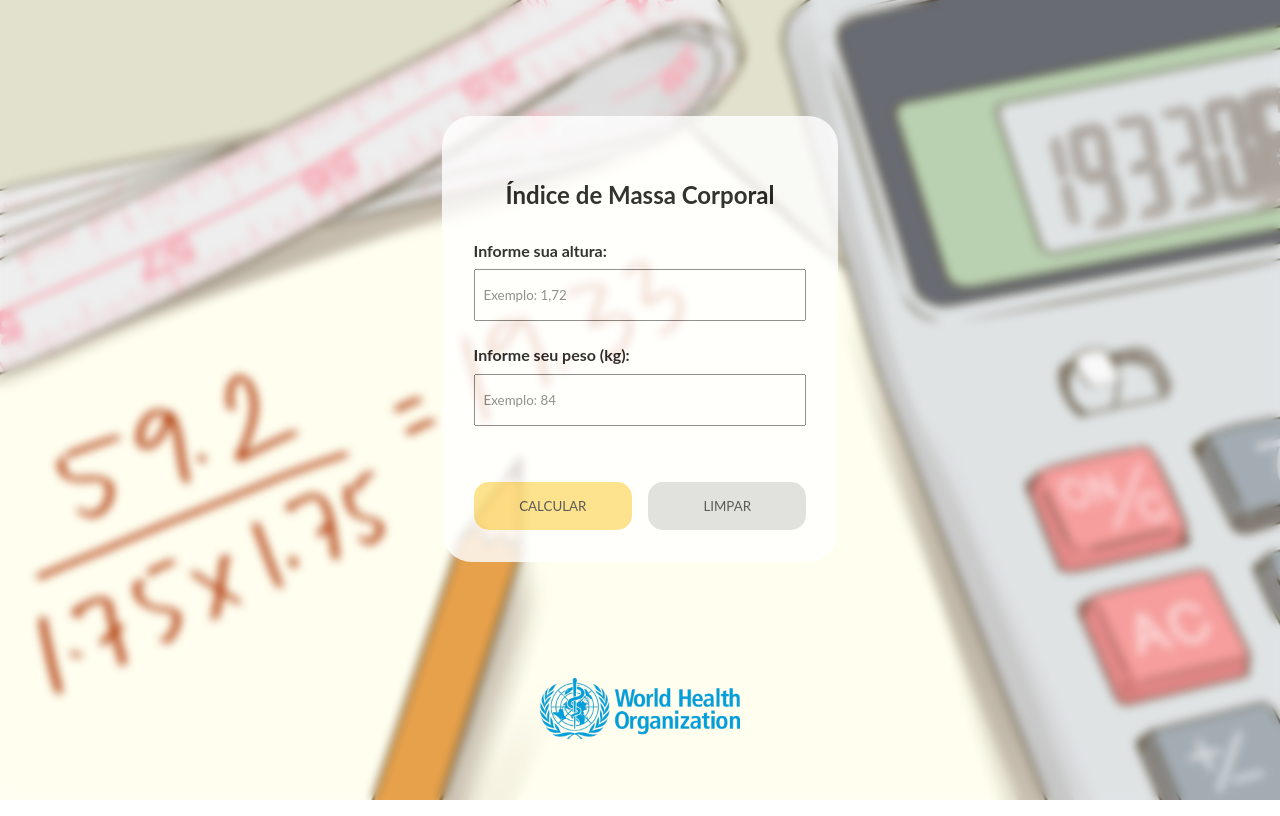
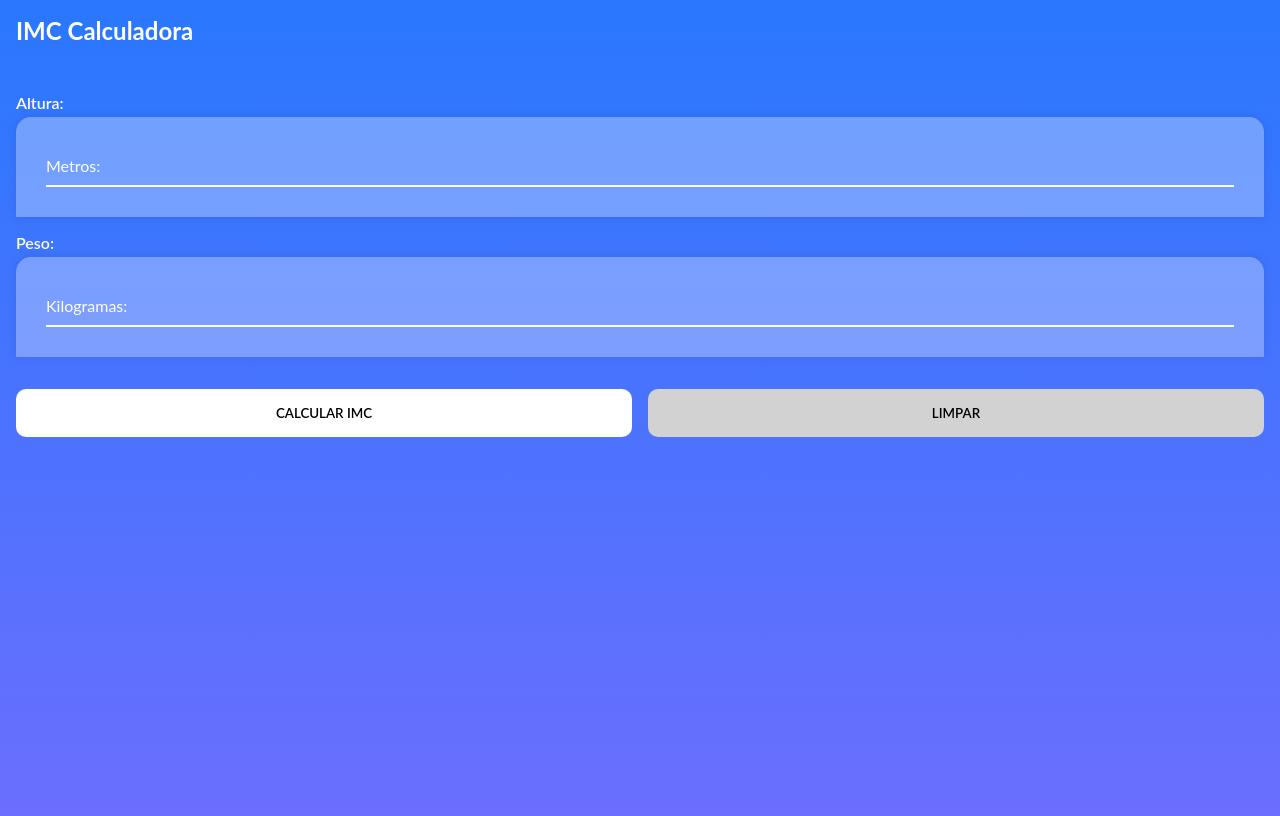
Before and after one commit to jurek-dev/calculadora-imc, a plain HTML site: page index.html in a window 1280 px wide. Drawn offline with Linux system fonts and the light colour scheme.

Commit message:
Layout update

```diff
--- a/css/styles.css
+++ b/css/styles.css
@@ -1,3 +1,5 @@
+/* Global Styles */
+
 * {
     margin: 0;
     padding: 0;
@@ -6,20 +8,9 @@
 }
 
 body {
-    background-image: url("../assets/wallpaper.png");
-    background-size: cover;
-    background-position: center;
-    background-repeat: no-repeat;
-    backdrop-filter: blur(5px);
     min-height: 100vh;
-    display: flex;
-    flex-direction: column;
-    justify-content: center;
-    align-items: center;
-}
-
-header {
-    margin-top: auto;
+    background-image: linear-gradient(#2978fe, #6b6efe);
+    color: #fff;
 }
 
 main {
@@ -31,24 +22,40 @@ footer {
     align-items: center;
 }
 
+/* Class's Styles */
+
+/* Style of Navbar menu */
+.nav-bar {
+    display: flex;
+    justify-content: space-between;
+    margin: 1rem;
+    align-items: center;
+}
+
+.subtitle {
+    margin-top: 1rem;
+    margin-bottom: 0.3rem;
+    font-weight: 600;
+}
+
+.back-button {
+    width: 30px;
+    height: 30px;
+}
+
+/* Hide/Show elements */
 .hide {
     display: none !important;
 }
 
 .container {
     width: 100%;
-    background-color: #fff;
-    padding: 2rem;
-    border-radius: 30px;
-    opacity: 0.8;
+    padding: 1rem;
 }
 
 /* IMC Form */
 
-#calc-container h2 {
-    text-align: center;
-    color: #000;
-    padding: 2rem;
+#calc-container{
 }
 
 .form-inputs {
@@ -66,13 +73,79 @@ footer {
 
 .form-control label {
     font-weight: bold;
-    color: #000;
     margin-bottom: .6rem;
 }
 
 .form-control input {
     padding: 1rem .5rem;
     margin-bottom: .5rem;
+    background: rgba(255, 255, 255, 0.3);
+    outline: none;
+    border: none;
+}
+
+.wrapper {
+    width: 100%;
+    background: rgba(255, 255, 255, 0.3);
+    color: #000;
+    padding: 30px;
+    box-shadow: 0px 0px 10px rgba(0, 0, 0, 0.1);
+    border-radius: 15px 15px 0 0;
+}
+
+.wrapper .input-data {
+    height: 40px;
+    width: 100%;
+    position: relative;
+}
+
+.wrapper .input-data input {
+    height: 100%;
+    width: 100%;
+    border: none;
+    border-bottom: 2px solid white;
+    outline: none;
+    font-size: 17px;
+    background: transparent;
+    color: #fff;
+}
+
+.wrapper .input-data input:focus ~ label,
+.wrapper .input-data input:valid ~ label
+ {
+    transform: translateY(-20px);
+    font-size: 15px;
+}
+
+.wrapper .input-data label {
+    position: absolute;
+    bottom: 12px;
+    left: 0;
+    color: white;
+    pointer-events: none;
+    transition: all 0.3s ease;
+}
+
+.wrapper .input-data .underline {
+    position: absolute;
+    bottom: 0px;
+    height: 2px;
+    width: 100%;
+}
+
+.wrapper .input-data .underline:before {
+    position: absolute;
+    content: "";
+    height: 100%;
+    width: 100%;
+    background: #fff;
+    transform: scaleX(0);
+    transition: transform 0.3s ease;
+}
+
+.wrapper .input-data input:focus ~ .underline:before,
+.wrapper .input-data input:valid ~ .underline:before{
+    transform: scaleX(1);
 }
 
 .action-control {
@@ -85,17 +158,17 @@ footer {
 button {
     text-transform: uppercase;
     padding: 1rem 1.5rem;
-    background-color: #fed455;
+    background-color: #fff;
     border: none;
     color: #000;
-    border-radius: 15px;
+    border-radius: 10px;
     cursor: pointer;
-    opacity: 0.8;
     flex: 1;
+    font-weight: 600;
 }
 
 button:hover {
-    opacity: 1;
+    opacity: 0.8;
 }
 
 #clear-btn {
@@ -109,11 +182,15 @@ button:hover {
     display: flex;
     flex-direction: column;
     padding: 2rem;
+    background-color: #fff;
+    border-radius: 20px;
+    color: #000;
 }
 
 #imc-number {
     font-size: 2.4rem;
     margin-bottom: .6rem;
+    color: #000;
 }
 
 #imc-info {
@@ -160,29 +237,35 @@ button:hover {
 }
 
 .level-1 {
-    color: #009a47;
+    background-image: linear-gradient(#0076ff, #4b6cff);
 }
 
 .level-2 {
-    color: #89c53f;
+    background-image: linear-gradient(#0076ff, #4b6cff);
 }
 
 .level-3 {
-    color: #bcd732;
+    background-image: linear-gradient(#0fe872, #07abbc);
 }
 
 .level-4 {
-    color: #faa419;
+    background-image: linear-gradient(#ffcf1b, #ff6333);
 }
 
 .level-5 {
-    color: #f47622;
+    background-image: linear-gradient(#ff0149, #ff7030);
+}
+
+.category-5 {
+    background-color: #ff0149;
+    border-radius: 10px;
+    padding: .3rem;
 }
 
 .level-6 {
-    color: #d0171f;
+    background-image: linear-gradient(#a1002e, #ce4d11);
 }
 
 .level-7 {
-    color: #231f20;
+    background-image: linear-gradient(#410012, #351100);
 }
--- a/index.html
+++ b/index.html
@@ -4,45 +4,48 @@
     <meta charset="UTF-8">
     <meta http-equiv="X-UA-Compatible" content="IE=edge">
     <meta name="viewport" content="width=device-width, initial-scale=1.0">
-    <title>Calcular IMC</title>
+    <title>IMC Calculadora</title>
     <link rel="stylesheet" href="css/styles.css">
     <link rel="preconnect" href="https://fonts.googleapis.com">
     <link rel="preconnect" href="https://fonts.gstatic.com" crossorigin>
     <link href="https://fonts.googleapis.com/css2?family=Nunito&display=swap" rel="stylesheet">
-    <link rel="shortcut icon" href="assets/favicon.png" type="image/x-icon">
+    <link rel="shortcut icon" href="assets/imc-icon.png" type="image/x-icon">
     <script src="script/scripts.js" defer></script>
+    <script src="https://kit.fontawesome.com/b5bdb8156f.js" crossorigin="anonymous"></script>
 </head>
 <body>
     <header>
+        <nav class="nav-bar">
+            <div id="logo">
+                <h2>IMC Calculadora</h2>
+            </div>
+        </nav>
     </header>
 
     <main>
         <div class="container">
             <div id="calc-container">
-                <h2>Índice de Massa Corporal</h2>
                 <form id="imc-form">
                     <div class="form-inputs">
-                        <div class="form-control">
-                            <label for="height">Informe sua altura:</label>
-                            <input
-                                type="text"
-                                name="height"
-                                id="height"
-                                placeholder="Exemplo: 1,72"
-                            />
+                        <label class="subtitle" for="height">Altura:</label>
+                        <div class="wrapper">
+                            <div class="input-data">
+                                <input type="text" name="height" id="height" required>
+                                <div class="underline"></div>
+                                <label for="height">Metros:</label>
+                            </div>
                         </div>
-                        <div class="form-control">
-                            <label for="weight">Informe seu peso (kg):</label>
-                            <input
-                                type="text"
-                                name="weight"
-                                id="weight"
-                                placeholder="Exemplo: 84"
-                            />
+                        <label class="subtitle" for="weight">Peso:</label>
+                        <div class="wrapper">
+                            <div class="input-data">
+                                <input type="text" name="weight" id="weight" required>
+                                <div class="underline"></div>
+                                <label for="weight">Kilogramas:</label>
+                            </div>
                         </div>
                     </div>
                     <div class="action-control">
-                        <button id="calc-btn">Calcular</button>
+                        <button id="calc-btn">Calcular IMC</button>
                         <button id="clear-btn">Limpar</button>
                     </div>
                 </form>
@@ -50,7 +53,7 @@
 
             <div id="result-container" class="hide">
                 <p id="imc-number">Seu IMC: <span></span></p>
-                <p id="imc-info">Situação atual: <span></span></p>
+                <p id="imc-info">Sua categoria: <span></span></p>
                 <h3>Confira as classificações:</h3>
                 <div id="imc-table">
                     <div class="table-header">
@@ -65,9 +68,6 @@
     </main>
 
     <footer>
-        <div class="who-logo">
-            <img src="assets/who-logo.png" alt="" width="200px">
-        </div>
     </footer>
 </body>
 </html>
--- a/script/scripts.js
+++ b/script/scripts.js
@@ -96,6 +96,7 @@ function cleanInputs() {
     weightInput.value = "";
     imcNumber.classList = "";
     imcInfo.classList = "";
+    document.body.classList = "";
 }
 
 function validDigits(text) {
@@ -151,32 +152,27 @@ calcBtn.addEventListener("click", (e) => {
 
     switch(info) {
         case "Muito abaixo do peso":
-            imcNumber.classList.add("level-1");
-            imcInfo.classList.add("level-1");
+            document.body.classList.add("level-1");
             break;
         case "Abaixo do peso":
-            imcNumber.classList.add("level-2");
-            imcInfo.classList.add("level-2");
+            document.body.classList.add("level-2");
             break;
         case "Peso normal":
-            imcNumber.classList.add("level-3");
-            imcInfo.classList.add("level-3");
+            document.body.classList.add("level-3");
             break;
         case "Acima do peso":
-            imcNumber.classList.add("level-4");
-            imcInfo.classList.add("level-4");
+            document.body.classList.add("level-4");
             break;
         case "Obesidade I":
-            imcNumber.classList.add("level-5");
-            imcInfo.classList.add("level-5");
+            document.body.classList.add("level-5");
+            imcNumber.classList.add("category-5");
             break;
         case "Obesidade II":
-            imcNumber.classList.add("level-6");
-            imcInfo.classList.add("level-6");
+            document.body.classList.add("level-6");
             break;
         case "Obesidade III":
-            imcNumber.classList.add("level-7");
-            imcInfo.classList.add("level-7");
+            document.body.classList.add("level-7");
+            //imcInfo.classList.add("level-7");
             break;
     }
 
```
Also changed, not shown: assets/back.png (added), assets/bmi-icon.jpg (added), assets/imc-icon.png (added).
